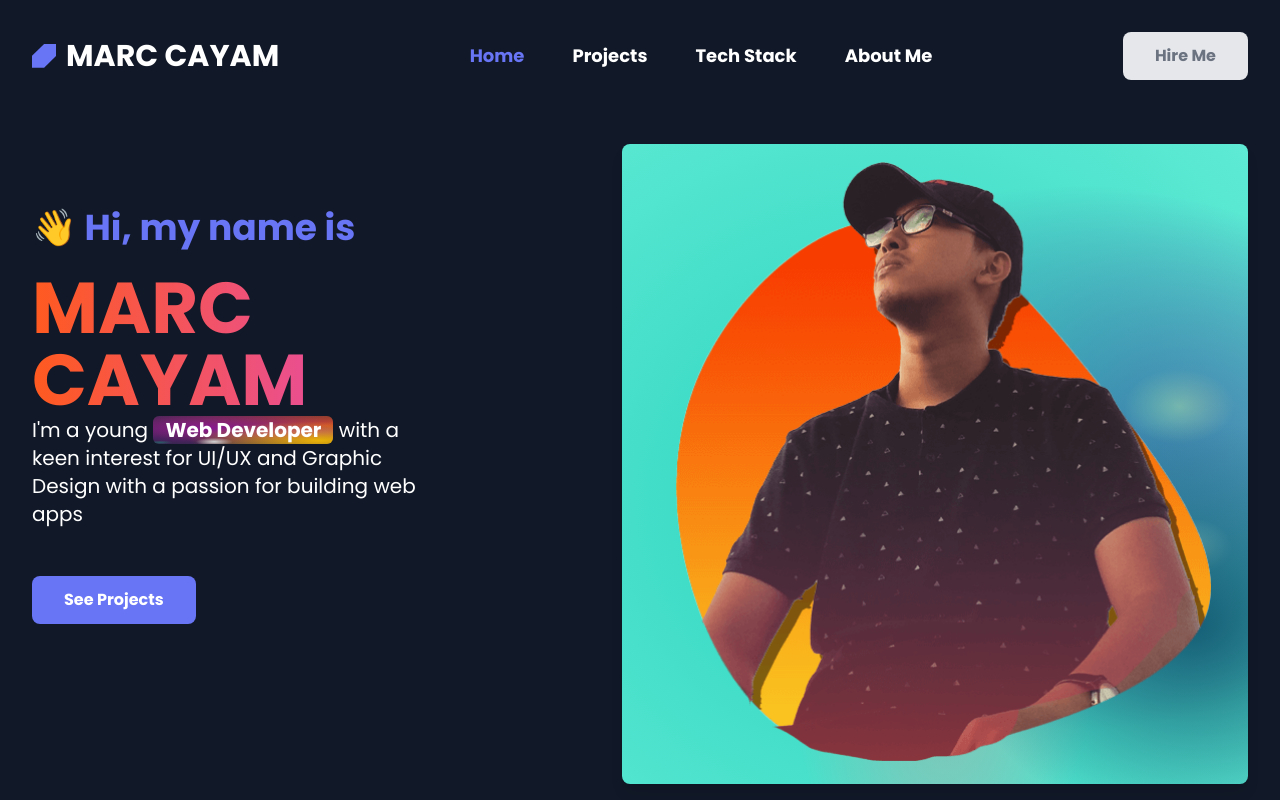
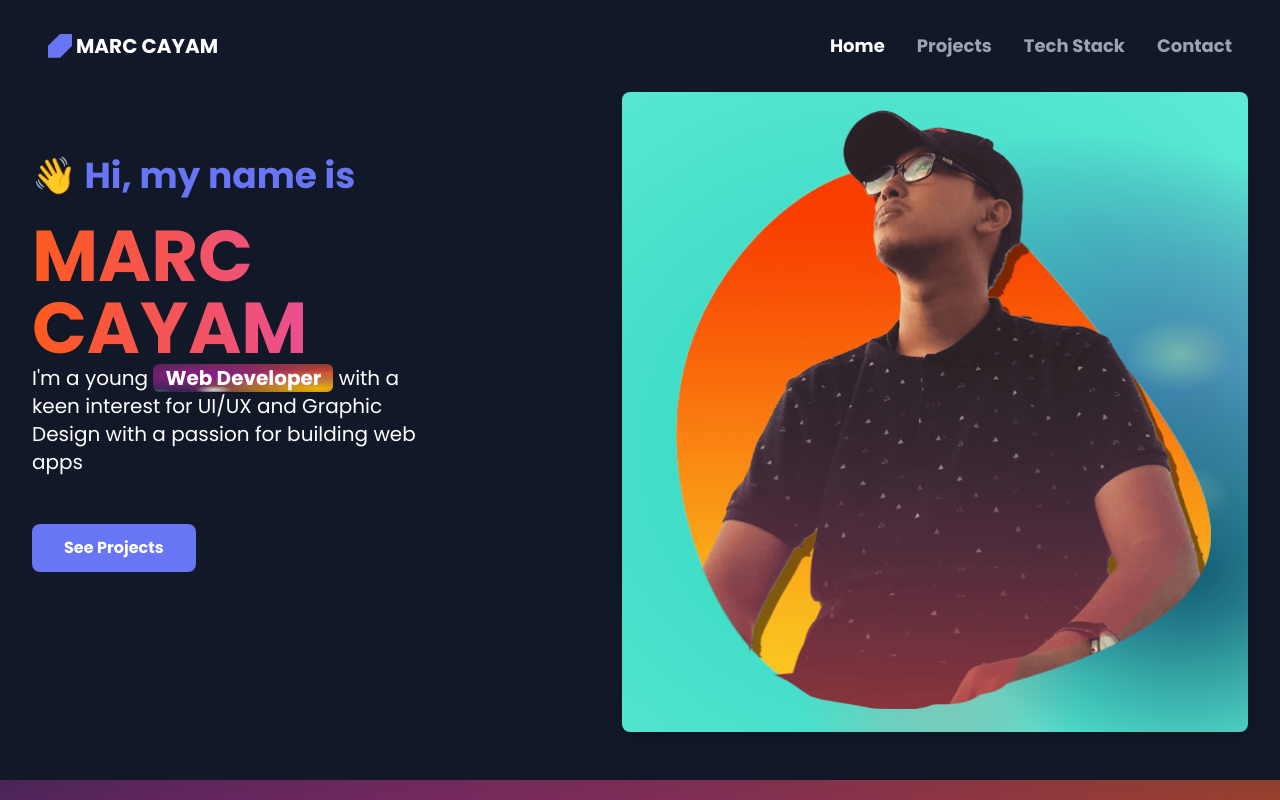
Before and after one commit to MarcVegas/myportfolio, a Vue app: page / in a window 1280 px wide. Shown: the top 800 px of the page. Built offline with nearby package versions, Linux system fonts and the light colour scheme.

Commit message:
Fixed issue where burger menu won't appear on mobile screens

```diff
--- a/src/components/Navbar.vue
+++ b/src/components/Navbar.vue
@@ -4,25 +4,34 @@
 
 <template>
 
-<header class="sticky top-0 flex justify-between items-center py-4 md:py-8 mb-8 md:mb-12 xl:mb-8">
-
-  <a href="/" class="inline-flex items-center text-black-800 dark:text-white text-2xl md:text-3xl font-bold gap-2.5" aria-label="logo">
-    <svg width="95" height="94" viewBox="0 0 95 94" class="w-6 h-auto text-indigo-500" fill="currentColor" xmlns="http://www.w3.org/2000/svg">
-      <path d="M96 0V47L48 94H0V47L48 0H96Z" />
-    </svg>
-
-    MARC CAYAM
-  </a>
-
-  <nav class="hidden lg:flex gap-12">
-    <a href="#" class="text-indigo-500  text-lg font-semibold">Home</a>
-    <a href="#projects" class="text-gray-600 dark:text-white hover:text-indigo-500 active:text-indigo-700 text-lg font-semibold transition duration-100">Projects</a>
-    <a href="#techstack" class="text-gray-600 dark:text-white hover:text-indigo-500 active:text-indigo-700 text-lg font-semibold transition duration-100">Tech Stack</a>
-    <a href="#aboutme" class="text-gray-600 dark:text-white hover:text-indigo-500 active:text-indigo-700 text-lg font-semibold transition duration-100">About Me</a>
-  </nav>
-
-  <a href="#aboutme" class="hidden lg:inline-block bg-gray-200 hover:bg-gray-300 focus-visible:ring ring-indigo-300 text-gray-500 active:text-gray-700 text-sm md:text-base font-semibold text-center rounded-lg outline-none transition duration-100 px-8 py-3">Hire Me</a>
-
-
-</header>
+<nav class="bg-white border-gray-200 sticky top-0 px-2 sm:px-4 py-8 rounded dark:bg-gray-900">
+  <div class="container flex flex-wrap justify-between items-center mx-auto">
+    <a href="https://myportfolio-one-wine.vercel.app/" class="flex items-center">
+        <svg width="95" height="94" viewBox="0 0 95 94" class="w-6 h-auto text-indigo-500" fill="currentColor" xmlns="http://www.w3.org/2000/svg">
+          <path d="M96 0V47L48 94H0V47L48 0H96Z" />
+        </svg>
+        <span class="self-center text-xl px-1 font-semibold whitespace-nowrap dark:text-white"> MARC CAYAM</span>
+    </a>
+    <button data-collapse-toggle="navbar-default" type="button" class="inline-flex items-center p-2 ml-3 text-sm text-gray-500 rounded-lg md:hidden hover:bg-gray-100 focus:outline-none focus:ring-2 focus:ring-gray-200 dark:text-gray-400 dark:hover:bg-gray-700 dark:focus:ring-gray-600" aria-controls="navbar-default" aria-expanded="false">
+      <span class="sr-only">Open main menu</span>
+      <svg class="w-6 h-6" aria-hidden="true" fill="currentColor" viewBox="0 0 20 20" xmlns="http://www.w3.org/2000/svg"><path fill-rule="evenodd" d="M3 5a1 1 0 011-1h12a1 1 0 110 2H4a1 1 0 01-1-1zM3 10a1 1 0 011-1h12a1 1 0 110 2H4a1 1 0 01-1-1zM3 15a1 1 0 011-1h12a1 1 0 110 2H4a1 1 0 01-1-1z" clip-rule="evenodd"></path></svg>
+    </button>
+    <div class="hidden w-full md:block md:w-auto" id="navbar-default">
+      <ul class="flex flex-col mt-4 lg:text-lg lg:font-bold md:flex-row md:space-x-8 md:mt-0 md:text-sm md:font-medium">
+        <li>
+          <a href="#home" class="block py-2 pr-4 pl-3 text-white bg-blue-700 rounded md:bg-transparent md:text-blue-700 md:p-0 dark:text-white" aria-current="page">Home</a>
+        </li>
+        <li>
+          <a href="#projects" class="block py-2 pr-4 pl-3 text-gray-700 border-b border-gray-100 hover:bg-gray-50 md:hover:bg-transparent md:border-0 md:hover:text-blue-700 md:p-0 dark:text-gray-400 md:dark:hover:text-white dark:hover:bg-gray-700 dark:hover:text-white md:dark:hover:bg-transparent dark:border-gray-700">Projects</a>
+        </li>
+        <li>
+          <a href="#techstack" class="block py-2 pr-4 pl-3 text-gray-700 border-b border-gray-100 hover:bg-gray-50 md:hover:bg-transparent md:border-0 md:hover:text-blue-700 md:p-0 dark:text-gray-400 md:dark:hover:text-white dark:hover:bg-gray-700 dark:hover:text-white md:dark:hover:bg-transparent dark:border-gray-700">Tech Stack</a>
+        </li>
+        <li>
+          <a href="#aboutme" class="block py-2 pr-4 pl-3 text-gray-700 border-b border-gray-100 hover:bg-gray-50 md:hover:bg-transparent md:border-0 md:hover:text-blue-700 md:p-0 dark:text-gray-400 md:dark:hover:text-white dark:hover:bg-gray-700 dark:hover:text-white md:dark:hover:bg-transparent dark:border-gray-700">Contact</a>
+        </li>
+      </ul>
+    </div>
+  </div>
+</nav>
 </template>
```
